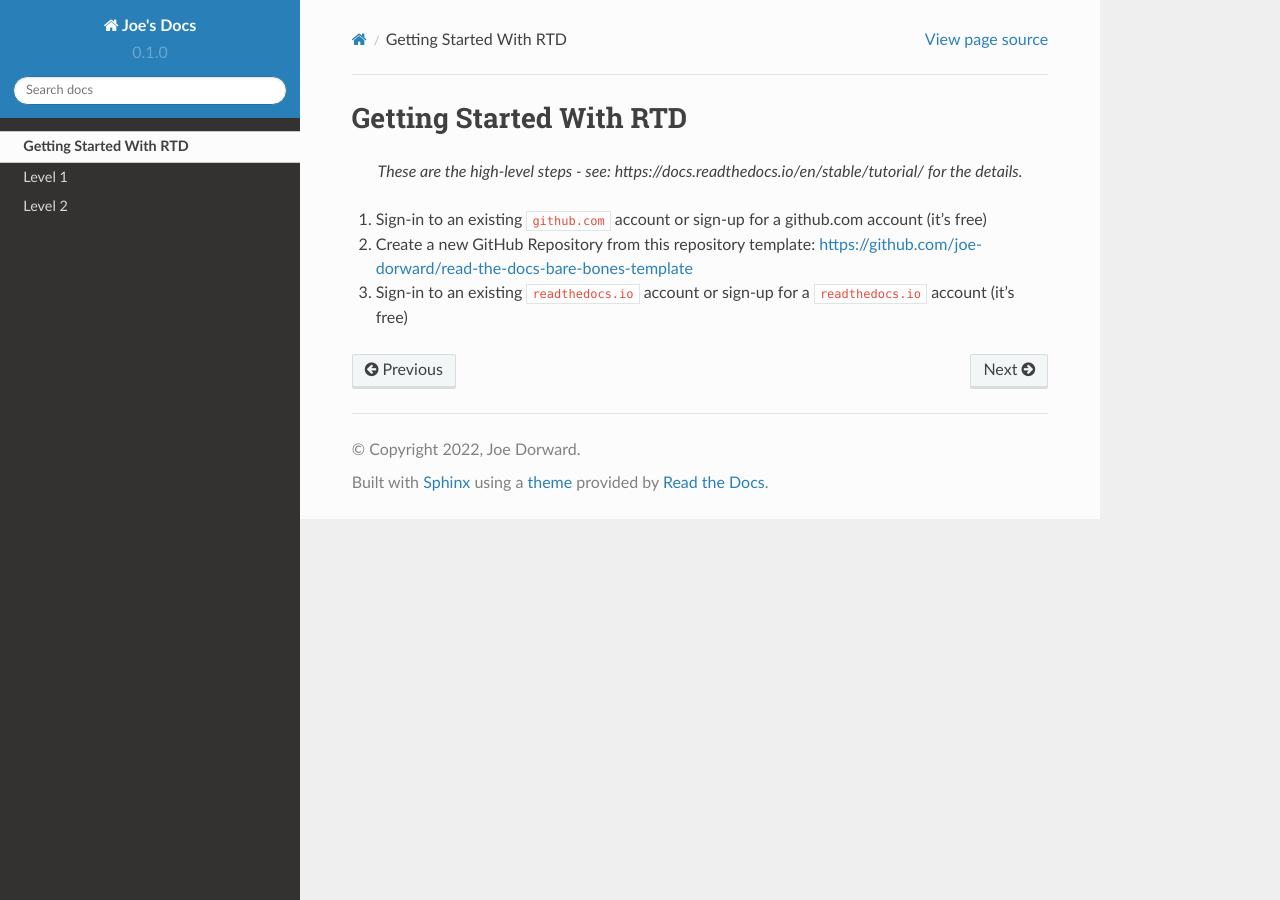
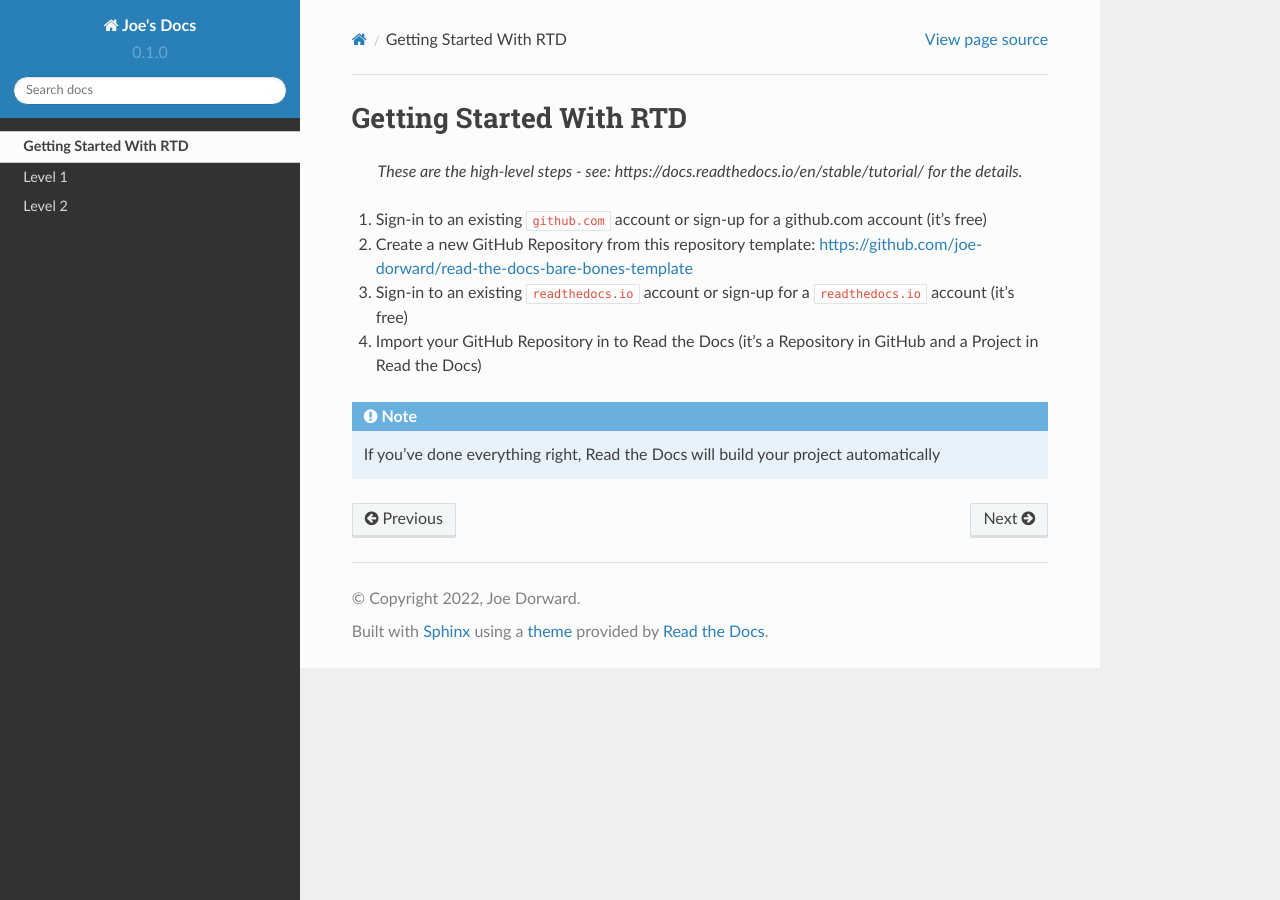
Before and after one commit to joe-dorward/read-my-docs, a Sphinx documentation site: the page built from docs/source/getting-started-with-rtd/getting_started_with_rtd.rst, in a window 1280 px wide. Built offline with Sphinx 7.4.7 and the Read the Docs theme 2.0.0, drawn with Linux system fonts in a browser that asks for light colours.

Commit message:
Update getting_started_with_rtd.rst

```diff
--- a/docs/source/getting-started-with-rtd/getting_started_with_rtd.rst
+++ b/docs/source/getting-started-with-rtd/getting_started_with_rtd.rst
@@ -10,3 +10,9 @@ Getting Started With RTD
 2. Create a new GitHub Repository from this repository template: https://github.com/joe-dorward/read-the-docs-bare-bones-template
 
 3. Sign-in to an existing ``readthedocs.io`` account or sign-up for a ``readthedocs.io`` account (it's free)
+
+4. Import your GitHub Repository in to Read the Docs (it's a Repository in GitHub and a Project in Read the Docs)
+
+.. note::
+
+  If you've done everything right, Read the Docs will build your project automatically
```
